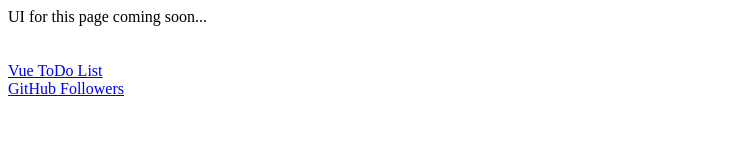
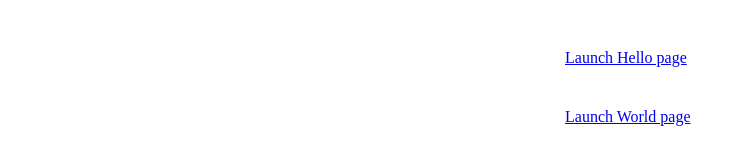
Before and after one commit to jerry-inc/jerry-inc.github.io, a plain HTML site: page index.html in a window 1280 px wide. Shown: the whole page, without its empty margins (0-746 px from the left). Drawn offline with Linux system fonts and the light colour scheme.

Commit message:
update for test

```diff
--- a/index.html
+++ b/index.html
@@ -8,7 +8,7 @@
     <title>Abdullah's Repository</title>
   </head>
   <body>
-    <div>UI for this page coming soon...</div>
+<!--     <div>UI for this page coming soon...</div>
     <br />
     <br />
     <div>
@@ -19,6 +19,15 @@
       <a href="https://jerry-inc.github.io/git-followers/" target="_blank"
         >GitHub Followers</a
       >
+    </div> -->
+     <div style="width: 100%">
+      <div style="margin: 0 auto; line-height: 100px; width: 150px">
+        <a href="rntest://hello">Launch Hello page</a>
+      </div>
+      <div style="margin: 0 auto; width: 150px">
+        <a href="rntest://world">Launch World page</a>
+      </div>
     </div>
+
   </body>
 </html>
```
